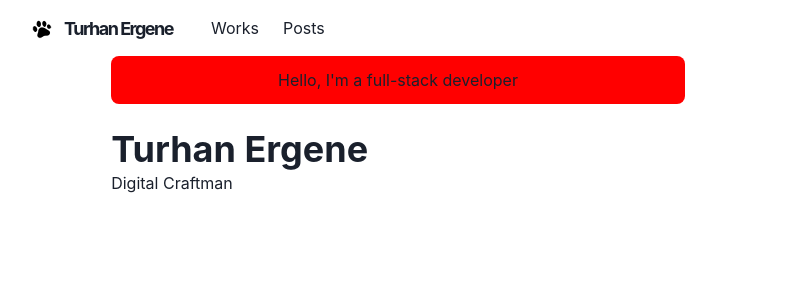
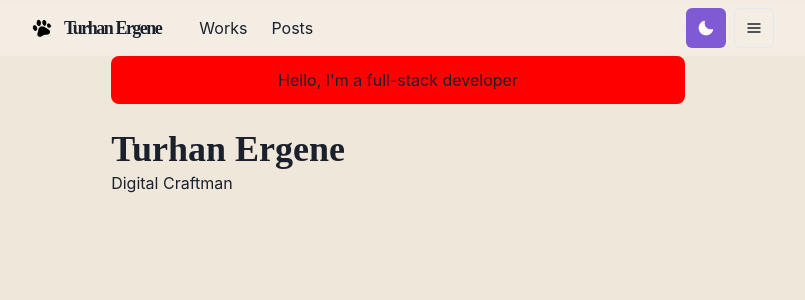
Before and after one commit to TurhanErgene/Portfolio, a Next.js app: page / in a window 1280 px wide. Shown: the top 300 px of the page, without its empty margins (242-1047 px from the left). Built offline with nearby package versions, Linux system fonts and the light colour scheme.

Commit message:
Theme change

```diff
--- a/components/layouts/logo.js
+++ /dev/null
@@ -1,44 +0,0 @@
-import Link from 'next/link'
-import Image from 'next/image'
-import { Text, useColorModeValue } from '@chakra-ui/react'
-import styled from '@emotion/styled'
-
-const LogoBox = styled.span`
-  font-weight: bold;
-  font-size: 18px;
-  display: inline-flex;
-  align-items: center;
-  height: 30px;
-  line-height: 20px;
-  padding: 10px;
-  img {
-    transition: 200ms ease;
-  }
-  &:hover img {
-    transform: rotate(20deg);
-  }
-`
-
-const Logo = () => {
-  const footPrintImg = `/images/footprint${useColorModeValue('', '-dark')}.png`
-
-  return (
-    <Link href="/">
-      <a>
-        <LogoBox>
-          <Image src={footPrintImg} width={20} height={20} alt="logo" />
-          <Text
-            color={useColorModeValue('gray.800', 'whiteAlpha.900')}
-            fontFamily="M PLUS Rounded 1c, sans serif"
-            fontWeight="bold"
-            ml={3}
-          >
-            Turhan Ergene
-          </Text>
-        </LogoBox>
-      </a>
-    </Link>
-  )
-}
-
-export default Logo
--- a/components/layouts/main.js
+++ b/components/layouts/main.js
@@ -1,5 +1,5 @@
 import Head from 'next/head'
-import Navbar from './navbar.js'
+import Navbar from '../navbar.js'
 import {Box, Container} from '@chakra-ui/react'
 
 
--- a/components/layouts/navbar.js
+++ /dev/null
@@ -1,112 +0,0 @@
-import Logo from './logo'
-import NextLink from 'next/link'
-import {
-  Container,
-  Box,
-  Link,
-  Stack,
-  Heading,
-  Flex,
-  Menu,
-  MenuItem,
-  MenuList,
-  MenuButton,
-  IconButton,
-  useColorModeValue
-} from '@chakra-ui/react'
-import { HamburgerIcon } from '@chakra-ui/icons'
-// import ThemeToggleButton from './theme-toggle-button'
-// import { IoLogoGithub } from 'react-icons/io5'
-
-const LinkItem = ({ href, path, children }) => {
-  const active = path === href
-  const inactiveColor = useColorModeValue('gray200', 'whiteAlpha.900')
-  return (
-    <NextLink href={href} passHref>
-      <Link
-        p={2}
-        bg={active ? 'glassTeal' : undefined}
-        color={active ? '#202023' : inactiveColor}
-      >
-        {children}
-      </Link>
-    </NextLink>
-  )
-}
-
-const Navbar = props => {
-  const { path } = props
-
-  return (
-    <Box
-      position="fixed"
-      as="nav"
-      w="100%"
-      bg={useColorModeValue('#ffffff40', '#20202380')}
-      style={{ backdropFilter: 'blur(10px)' }}
-      zIndex={1}
-      {...props}
-    >
-      <Container
-        display="flex"
-        p={2}
-        maxW="container.md"
-        wrap="wrap"
-        align="center"
-        justify="space-between"
-      >
-        <Flex align="center" mr={5}>
-          <Heading as="h1" size="lg" letterSpacing={'tighter'}>
-            <Logo />
-          </Heading>
-        </Flex>
-        <Stack
-          direction={{ base: 'column', md: 'row' }}
-          display={{ base: 'none', md: 'flex' }}
-          width={{ base: 'full', md: 'auto' }}
-          aligntItems="center"
-          flexGrow={1}
-          mt={{ base: 4, nmd: 0 }}
-        >
-          <LinkItem href="/works" path={path}>
-            Works
-          </LinkItem>
-          <LinkItem href="/posts" path={path}>
-            Posts
-          </LinkItem>
-        </Stack>
-        <Box flex={1} align="right">
-          <Box ml={2} display={{ base: 'inline-block', md: 'none' }}>
-            <Menu>
-            <MenuButton
-                as={IconButton}
-                icon={<HamburgerIcon />}
-                variant="outline"
-                aria-label="Options"
-              />
-              <MenuList>
-                <NextLink href="/" passHref>
-                  <MenuItem as={Link}>About</MenuItem>
-                </NextLink>
-                <NextLink href="/works" passHref>
-                  <MenuItem as={Link}>Works</MenuItem>
-                </NextLink>
-                <NextLink href="/posts" passHref>
-                  <MenuItem as={Link}>Posts</MenuItem>
-                </NextLink>
-                <MenuItem
-                  as={Link}
-                  href="https://github.com/TurhanErgene/Portfolio"
-                >
-                  View Source
-                </MenuItem>
-              </MenuList>
-            </Menu>
-          </Box>
-        </Box>
-      </Container>
-    </Box>
-  )
-}
-
-export default Navbar
--- /dev/null
+++ b/components/logo.js
@@ -0,0 +1,45 @@
+import Link from 'next/link'
+import Image from 'next/image'
+import { Text, useColorModeValue } from '@chakra-ui/react'
+import styled from '@emotion/styled'
+
+const LogoBox = styled.span`
+  font-weight: bold;
+  font-size: 18px;
+  display: inline-flex;
+  align-items: center;
+  height: 30px;
+  line-height: 20px;
+  padding: 10px;
+  img {
+    transition: 200ms ease;
+  }
+  &:hover img {
+    transform: rotate(20deg);
+  }
+`
+
+const Logo = () => {
+  const footPrintImg = `/images/footprint${useColorModeValue('', '-dark')}.png`
+
+
+  return (
+    <Link href="/">
+      <a>
+        <LogoBox>
+          <Image src={footPrintImg} width={20} height={20} alt="logo" />
+          <Text
+            color={useColorModeValue('gray.800', 'whiteAlpha.900')}
+            fontFamily="M PLUS Rounded 1c, sans serif"
+            fontWeight="bold"
+            ml={3}
+          >
+            Turhan Ergene
+          </Text>
+        </LogoBox>
+      </a>
+    </Link>
+  )
+}
+
+export default Logo
--- /dev/null
+++ b/components/navbar.js
@@ -0,0 +1,117 @@
+import Logo from './logo'
+import NextLink from 'next/link'
+import {
+  Container,
+  Box,
+  Link,
+  Stack,
+  Heading,
+  Flex,
+  Menu,
+  MenuItem,
+  MenuList,
+  MenuButton,
+  IconButton,
+  useColorModeValue
+} from '@chakra-ui/react'
+import { HamburgerIcon } from '@chakra-ui/icons'
+import ThemeToggleButton from './theme-toggle-button'
+// import ThemeToggleButton from './theme-toggle-button'
+// import { IoLogoGithub } from 'react-icons/io5'
+
+const LinkItem = ({ href, path, children }) => {
+  const active = path === href
+  const inactiveColor = useColorModeValue('gray200', 'whiteAlpha.900')
+  return (
+    <NextLink href={href} passHref>
+      <Link
+        p={2}
+        bg={active ? 'glassTeal' : undefined}
+        color={active ? '#202023' : inactiveColor}
+      >
+        {children}
+      </Link>
+    </NextLink>
+  )
+}
+
+const Navbar = props => {
+  const { path } = props
+
+  return (
+    <Box
+      position="fixed"
+      as="nav"
+      w="100%"
+      bg={useColorModeValue('#ffffff40', '#20202380')}
+      style={{ backdropFilter: 'blur(10px)' }}
+      zIndex={1}
+      {...props}
+    >
+      <Container
+        display="flex"
+        p={2}
+        maxW="container.md"
+        wrap="wrap"
+        align="center"
+        justify="space-between"
+      >
+        <Flex align="center" mr={5}>
+          <Heading as="h1" size="lg" letterSpacing={'tighter'}>
+            <Logo />
+          </Heading>
+        </Flex>
+        <Stack
+          direction={{ base: 'column', md: 'row' }}
+          display={{ base: 'none', md: 'flex' }}
+          width={{ base: 'full', md: 'auto' }}
+          alignItems="center"
+          flexGrow={1}
+          mt={{ base: 4, md: 0 }}
+        >
+          <LinkItem href="/works" path={path}>
+            Works
+          </LinkItem>
+          <LinkItem href="/posts" path={path}>
+            Posts
+          </LinkItem>
+        </Stack>
+        <Box flex={1} align="right">
+
+          <ThemeToggleButton/>
+
+          <Box ml={2} display={{ base: 'inline-block'}}>
+            <Menu isLazy id="navbar-menu">
+            <MenuButton
+                as={IconButton}
+                icon={<HamburgerIcon />}
+                variant="outline"
+                aria-label="Options"
+
+              />
+              <MenuList>
+                <NextLink href="/" passHref>
+                  <MenuItem as={Link}>About</MenuItem>
+                </NextLink>
+                <NextLink href="/works" passHref>
+                  <MenuItem as={Link}>Works</MenuItem>
+                </NextLink>
+                <NextLink href="/posts" passHref>
+                  <MenuItem as={Link}>Posts</MenuItem>
+                </NextLink>
+                <MenuItem
+                  as={Link}
+                  href="https://github.com/TurhanErgene/Portfolio"
+                >
+                  View Source
+                </MenuItem>
+              </MenuList>
+            </Menu>
+          </Box>
+        </Box>
+      </Container>
+    </Box>
+  )
+}
+
+export default Navbar
--- /dev/null
+++ b/components/theme-toggle-button.js
@@ -0,0 +1,17 @@
+import { IconButton, useColorMode, useColorModeValue } from '@chakra-ui/react'
+import { SunIcon, MoonIcon } from '@chakra-ui/icons'
+
+const ThemeToggleButton = () => {
+  const { toggleColorMode } = useColorMode()
+
+  return (
+    <IconButton
+      aria-label="Toggle theme"
+      colorScheme={useColorModeValue('purple', 'orange')}
+      icon={useColorModeValue(<MoonIcon />, <SunIcon />)}
+      onClick={toggleColorMode}
+    ></IconButton>
+  )
+}
+
+export default ThemeToggleButton
--- /dev/null
+++ b/lib/theme.js
@@ -0,0 +1,48 @@
+import { extendTheme } from '@chakra-ui/react'
+import { mode } from '@chakra-ui/theme-tools'
+
+const styles = {
+  global: props => ({
+    body: {
+      bg: mode('#f0e7db', '#202023')(props)
+    }
+  })
+}
+
+const components = {
+  Heading: {
+    variants: {
+      'section-title': {
+        textDecoration: 'underline',
+        fontSize: 20,
+        textUnderlineOffset: 6,
+        textDecorationColor: '#525252',
+        textDecorationThickness: 4,
+        marginTop: 3,
+        marginBottom: 4
+      }
+    }
+  },
+  Link: {
+    baseStyle: props => ({
+      color: mode('#3d7aed', '#ff63c3')(props),
+      textUnderlineOffset: 3
+    })
+  }
+}
+
+const fonts = {
+  heading: "'M PLUS Rounded 1c'"
+}
+
+const colors = {
+  grassTeal: '#88ccca'
+}
+
+const config = {
+  initialColorMode: 'dark',
+  useSystemColorMode: true
+}
+
+const theme = extendTheme({ config, styles, components, fonts, colors })
+export default theme
--- a/pages/_app.js
+++ b/pages/_app.js
@@ -1,9 +1,10 @@
 import { ChakraProvider } from '@chakra-ui/react';
 import Layout from '../components/layouts/main'
+import theme from '../lib/theme'
 
 const Website = ({Component, pageProps, router}) => {
   return (
-    <ChakraProvider>
+    <ChakraProvider theme={theme}>
       <Layout router={router}>
         <Component {...pageProps} key={router.route}></Component>
       </Layout>
--- /dev/null
+++ b/pages/_document.js
@@ -0,0 +1,18 @@
+import { ColorModeScript } from "@chakra-ui/react";
+import NextDocument, { Html, Head, Main, NextScript } from "next/document";
+import theme from '../lib/theme';
+
+export default class Document extends NextDocument {
+  render() {
+    return(
+      <Html lang="en">
+        <Head/>
+        <body>
+          <ColorModeScript initialColorMode={theme.config.initialColorMode}/>
+          <Main/>
+          <NextScript/>
+        </body>
+      </Html>
+    )
+  }
+}
```
Also changed, not shown: public/images/footprint-dark.png (added).
